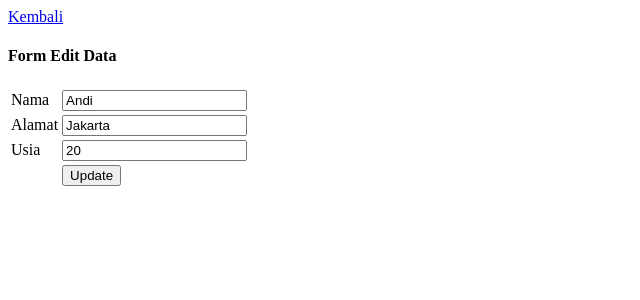
After one commit to budiali/belajar-oop-php, a PHP site: page /edit.php?id=1 in a window 1280 px wide. The commit adds this page. Shown: the top 300 px of the page, without its empty margins (0-640 px from the left). Run offline with PHP 8.4, Linux system fonts and the light colour scheme; data comes from the database, SQL or seed files in the repository.

Commit message:
added file edit and create update data

```diff
--- a/class/database.php
+++ b/class/database.php
@@ -1,6 +1,7 @@
 <?php
 
-class Database{
+class Database
+{
 
     var $host = "localhost";
     var $uname = "root";
@@ -18,27 +19,51 @@ class Database{
     //     }
     // }
 
-    function connection_db(){
+    function connection_db()
+    {
         // static $conn;
         $conn = mysqli_connect($this->host, $this->uname, $this->password);
         mysqli_select_db($conn, "malasngoding");
         return $conn;
     }
 
-    function ambil_data(){
+    function ambil_data()
+    {
         $koneksi = $this->connection_db();
-        $data = mysqli_query($koneksi,"Select * from user");
+        $data = mysqli_query($koneksi, "Select * from user");
         while ($d = mysqli_fetch_array($data)) {
             $hasil[] = $d;
         }
         return $hasil;
     }
 
-    function input($nama, $alamat, $usia){
+    function input($nama, $alamat, $usia)
+    {
         $koneksi = $this->connection_db();
         mysqli_query($koneksi, "insert into user values('','$nama', '$alamat', '$usia')");
     }
 
+    function hapus($id)
+    {
+        $koneksi = $this->connection_db();
+        mysqli_query($koneksi, "delete from user where id='$id'");
+    }
+
+    function edit($id)
+    {
+        $koneksi = $this->connection_db();
+        $data = mysqli_query($koneksi, "select * from user where id='$id'");
+        while ($d = mysqli_fetch_array($data)) {
+            $hasil[] = $d;
+        }
+        return $hasil;
+    }
+
+    function update($id, $nama, $alamat, $usia)
+    {
+        $koneksi = $this->connection_db();
+        mysqli_query($koneksi, "UPDATE user SET nama='$nama', alamat='$alamat', usia='$usia' WHERE id='$id'");
+    }
 }
 
 // $newDb = new Database();
--- /dev/null
+++ b/edit.php
@@ -0,0 +1,50 @@
+<?php
+include "class/database.php";
+$db = new Database();
+?>
+<!DOCTYPE html>
+<html lang="en">
+
+<head>
+    <meta charset="UTF-8">
+    <meta http-equiv="X-UA-Compatible" content="IE=edge">
+    <meta name="viewport" content="width=device-width, initial-scale=1.0">
+    <title>Form Edit</title>
+</head>
+
+<body>
+    <a href="tampil_data.php">Kembali</a>
+    <h4>Form Edit Data</h4>
+    <form action="proses.php?aksi=update_data" method="post">
+        <?php
+        foreach ($db->edit($_GET['id']) as $e) { ?>
+
+
+            <table>
+                <tr>
+                    <td>Nama</td>
+
+                    <td>
+                        <input type="hidden" name="id" value="<?= $e['id']; ?>">
+                        <input type="text" name="nama" value="<?= $e['nama']; ?>">
+                    </td>
+                </tr>
+                <tr>
+                    <td>Alamat</td>
+                    <td><input type="text" name="alamat" value="<?= $e['alamat']; ?>"></td>
+                </tr>
+                <tr>
+                    <td>Usia</td>
+                    <td><input type="text" name="usia" value="<?= $e['usia']; ?>"></td>
+                </tr>
+                <tr>
+                    <td></td>
+                    <td><input type="submit" value="Update"></td>
+                </tr>
+            </table>
+
+        <?php } ?>
+    </form>
+</body>
+
+</html>
```
Also changed, not shown: proses.php (+7 -3 lines), tampil_data.php (+12 -6 lines).
